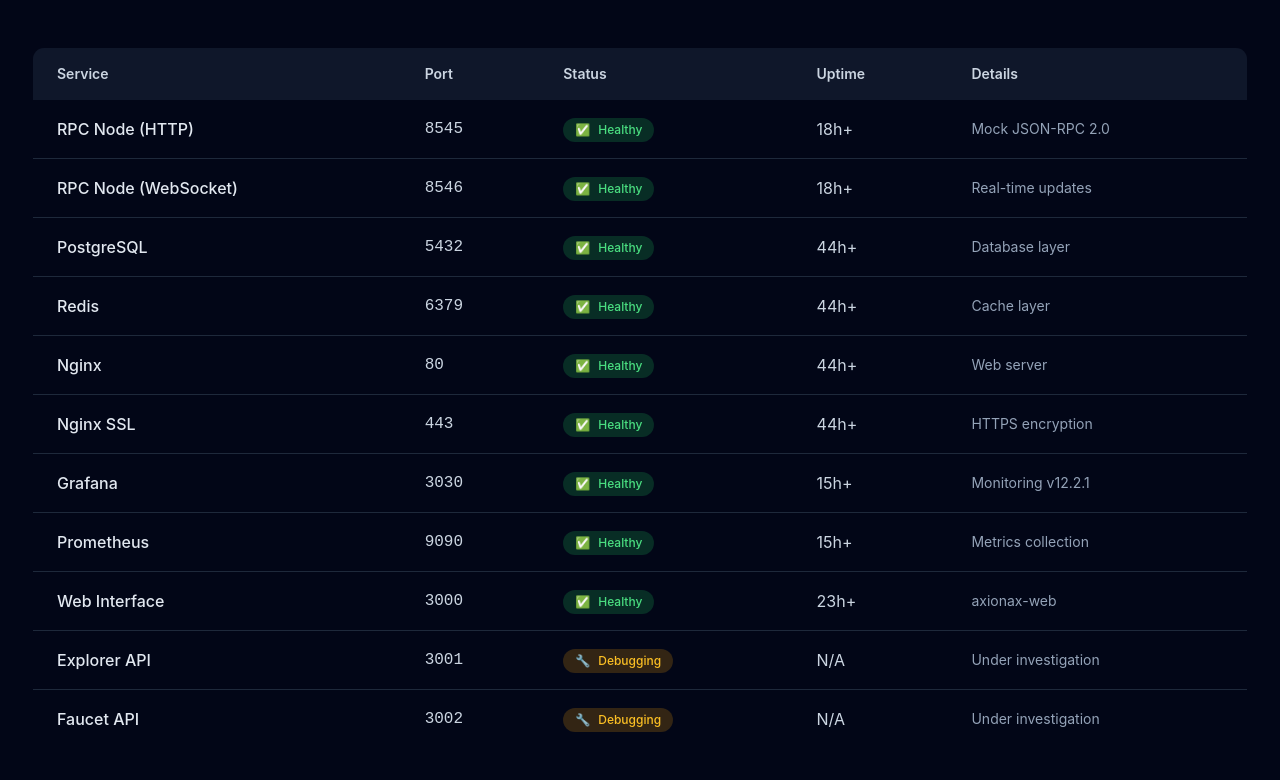
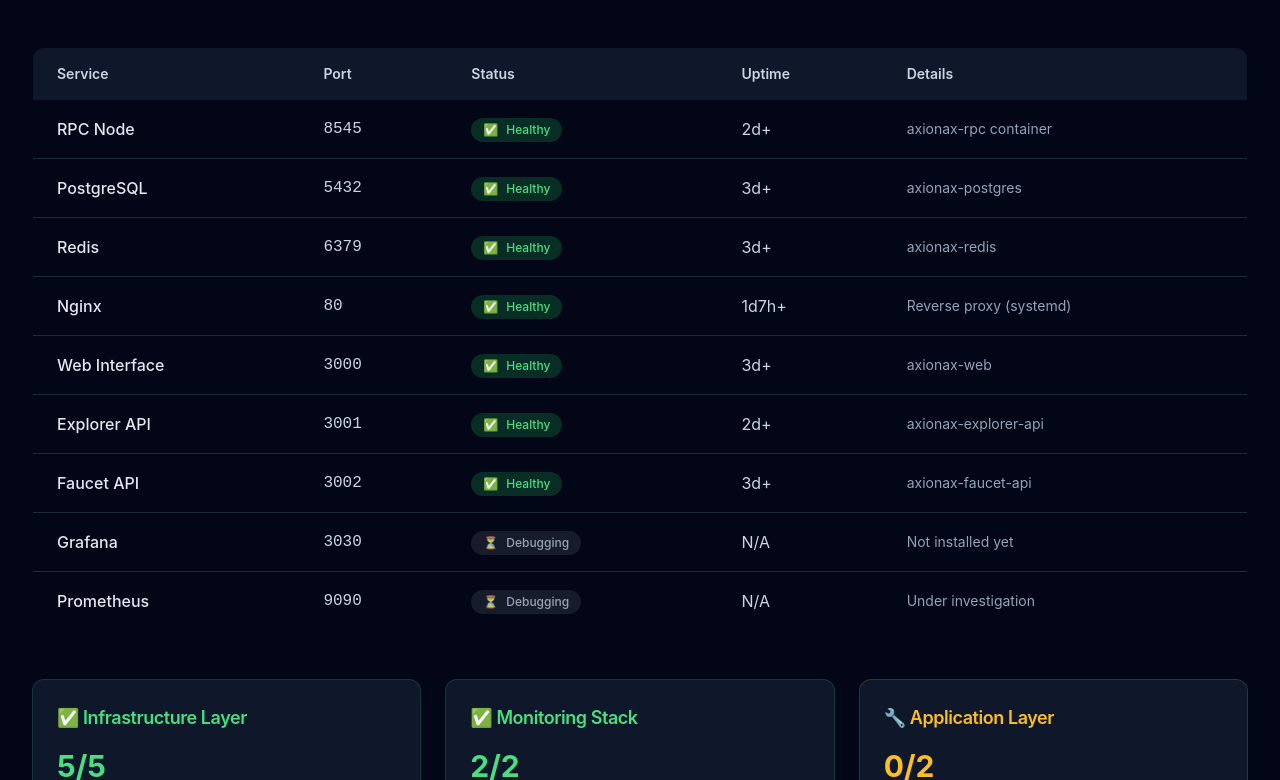
Before and after one commit to axionaxprotocol/axionax-web, a Next.js app: page /infrastructure in a window 1280 px wide. Shown: the part 800-1580 px from the top of the page. Built offline with nearby package versions, Linux system fonts and the light colour scheme.

Commit message:
Update service status: 7/9 Services Live (78% Deployed) - reflect actual VPS state

```diff
--- a/src/app/infrastructure/page.tsx
+++ b/src/app/infrastructure/page.tsx
@@ -5,79 +5,65 @@
 export default function InfrastructurePage(): React.JSX.Element {
   const services = [
     {
-      name: 'RPC Node (HTTP)',
+      name: 'RPC Node',
       port: 8545,
       status: 'healthy',
-      uptime: '18h+',
-      details: 'Mock JSON-RPC 2.0',
-    },
-    {
-      name: 'RPC Node (WebSocket)',
-      port: 8546,
-      status: 'healthy',
-      uptime: '18h+',
-      details: 'Real-time updates',
+      uptime: '2d+',
+      details: 'axionax-rpc container',
     },
     {
       name: 'PostgreSQL',
       port: 5432,
       status: 'healthy',
-      uptime: '44h+',
-      details: 'Database layer',
+      uptime: '3d+',
+      details: 'axionax-postgres',
     },
     {
       name: 'Redis',
       port: 6379,
       status: 'healthy',
-      uptime: '44h+',
-      details: 'Cache layer',
+      uptime: '3d+',
+      details: 'axionax-redis',
     },
     {
       name: 'Nginx',
       port: 80,
       status: 'healthy',
-      uptime: '44h+',
-      details: 'Web server',
-    },
-    {
-      name: 'Nginx SSL',
-      port: 443,
-      status: 'healthy',
-      uptime: '44h+',
-      details: 'HTTPS encryption',
-    },
-    {
-      name: 'Grafana',
-      port: 3030,
-      status: 'healthy',
-      uptime: '15h+',
-      details: 'Monitoring v12.2.1',
-    },
-    {
-      name: 'Prometheus',
-      port: 9090,
-      status: 'healthy',
-      uptime: '15h+',
-      details: 'Metrics collection',
+      uptime: '1d7h+',
+      details: 'Reverse proxy (systemd)',
     },
     {
       name: 'Web Interface',
       port: 3000,
       status: 'healthy',
-      uptime: '23h+',
+      uptime: '3d+',
       details: 'axionax-web',
     },
     {
       name: 'Explorer API',
       port: 3001,
-      status: 'debugging',
-      uptime: 'N/A',
-      details: 'Under investigation',
+      status: 'healthy',
+      uptime: '2d+',
+      details: 'axionax-explorer-api',
     },
     {
       name: 'Faucet API',
       port: 3002,
-      status: 'debugging',
+      status: 'healthy',
+      uptime: '3d+',
+      details: 'axionax-faucet-api',
+    },
+    {
+      name: 'Grafana',
+      port: 3030,
+      status: 'pending',
+      uptime: 'N/A',
+      details: 'Not installed yet',
+    },
+    {
+      name: 'Prometheus',
+      port: 9090,
+      status: 'pending',
       uptime: 'N/A',
       details: 'Under investigation',
     },
@@ -87,6 +73,8 @@
     switch (status) {
       case 'healthy':
         return 'text-green-400 bg-green-500/20';
+      case 'pending':
+        return 'text-gray-400 bg-gray-500/20';
       case 'debugging':
         return 'text-amber-400 bg-amber-500/20';
       default:
@@ -98,6 +86,8 @@
     switch (status) {
       case 'healthy':
         return '✅';
+      case 'pending':
+        return '⏳';
       case 'debugging':
         return '🔧';
       default:
--- a/src/components/home/Hero.tsx
+++ b/src/components/home/Hero.tsx
@@ -15,9 +15,9 @@
         <div className="max-w-4xl mx-auto text-center">
           {/* Badge */}
           <div className="mb-8 animate-fade-in-up">
-            <span className="inline-flex items-center gap-2 px-4 py-2 bg-primary-500/10 border border-primary-500/20 rounded-full text-primary-400 text-sm font-medium">
-              <span className="w-2 h-2 bg-green-500 rounded-full animate-pulse" />
-              Testnet 100% Deployed • 9/9 Services Live
+            <span className="inline-flex items-center gap-2 px-4 py-2 bg-amber-500/10 border border-amber-500/20 rounded-full text-amber-400 text-sm font-medium">
+              <span className="w-2 h-2 bg-amber-500 rounded-full animate-pulse" />
+              Testnet 78% Deployed • 7/9 Services Live
             </span>
           </div>
 
@@ -95,9 +95,9 @@
                 Testnet Chain ID
               </div>
             </div>
-            <div className="group text-center p-4 rounded-xl bg-dark-900/50 border border-dark-800 hover:border-secondary-500/50 hover:bg-dark-900 transition-all duration-300 cursor-default">
-              <div className="text-3xl md:text-4xl font-bold gradient-text mb-2 group-hover:scale-110 transition-transform">
-                9/9
+            <div className="group text-center p-4 rounded-xl bg-dark-900/50 border border-dark-800 hover:border-amber-500/50 hover:bg-dark-900 transition-all duration-300 cursor-default">
+              <div className="text-3xl md:text-4xl font-bold text-amber-400 mb-2 group-hover:scale-110 transition-transform">
+                7/9
               </div>
               <div className="text-sm text-dark-400 group-hover:text-dark-300 transition-colors">
                 Services Live
@@ -111,9 +111,9 @@
                 Uptime
               </div>
             </div>
-            <div className="group text-center p-4 rounded-xl bg-dark-900/50 border border-dark-800 hover:border-secondary-500/50 hover:bg-dark-900 transition-all duration-300 cursor-default">
-              <div className="text-3xl md:text-4xl font-bold gradient-text mb-2 group-hover:scale-110 transition-transform">
-                100%
+            <div className="group text-center p-4 rounded-xl bg-dark-900/50 border border-dark-800 hover:border-amber-500/50 hover:bg-dark-900 transition-all duration-300 cursor-default">
+              <div className="text-3xl md:text-4xl font-bold text-amber-400 mb-2 group-hover:scale-110 transition-transform">
+                78%
               </div>
               <div className="text-sm text-dark-400 group-hover:text-dark-300 transition-colors">
                 Deployed
```
